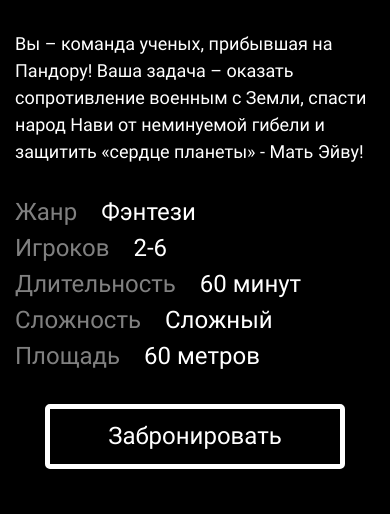
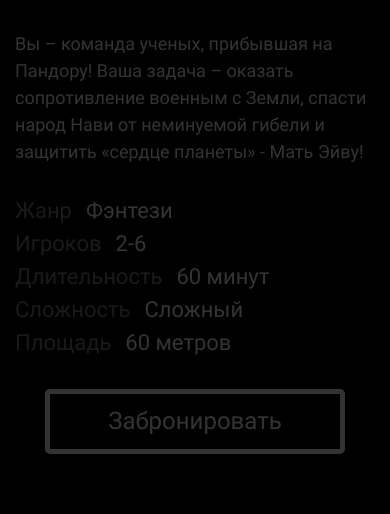
Before and after one commit to ViperPredator1992/BestQuest.github.io, a website: page src/quest.html in a window 390 px wide. Both pictures are taken after a click on the button 366 px from the left and 31 px from the top of the page. Shown: the part 330-844 px from the top of the page. Drawn offline with nearby package versions, Linux system fonts and the light colour scheme.

Commit message:
--- Auto-Git Commit ---

```diff
--- a/src/js/script.js
+++ b/src/js/script.js
@@ -865,11 +865,13 @@
             $('.burger').addClass('burger-open');
             $('.navbar-light .navbar-brand').addClass('opacity');
             $('.quest').addClass('opacity');
+            $('.quests').addClass('opacity');
         } else {
             $('.burger').removeClass('burger-open');
             $(this).next('.collapse:not(.show)').slideUp();
             $('.navbar-light .navbar-brand').removeClass('opacity');
             $('.quest').removeClass('opacity');
+            $('.quests').removeClass('opacity');
         }
 
     });
--- a/src/sass/_media.sass
+++ b/src/sass/_media.sass
@@ -135,7 +135,8 @@
     .fancy-box-main-inner img
         width: 100px
         height: 80px
-
+    .quests-block
+        margin-bottom: 80px
 @media (max-width: 700px)
     .navbar-phone
         font-size: 24px
@@ -169,6 +170,8 @@
         margin: auto
     .grid:last-child
         margin: 0
+    .fancy-box-main-inner
+        display: none
 @media (max-width: 516px)
     .quest
         & .container-fluid
@@ -215,7 +218,10 @@
                     bottom: 8px
     .copyright
         display: none
-
+    .specifications-list__left,
+    .specifications-list__right
+        font-size: 22px
+        margin-right: 10px
 @media (max-width: 410px)
     .navbar-phone
         font-size: 18px
```
Also changed, not shown: src/css/style.css, 1 other file.
